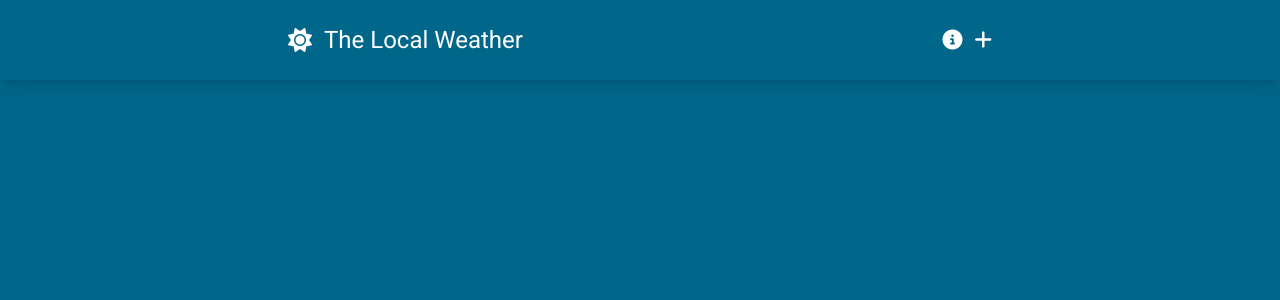
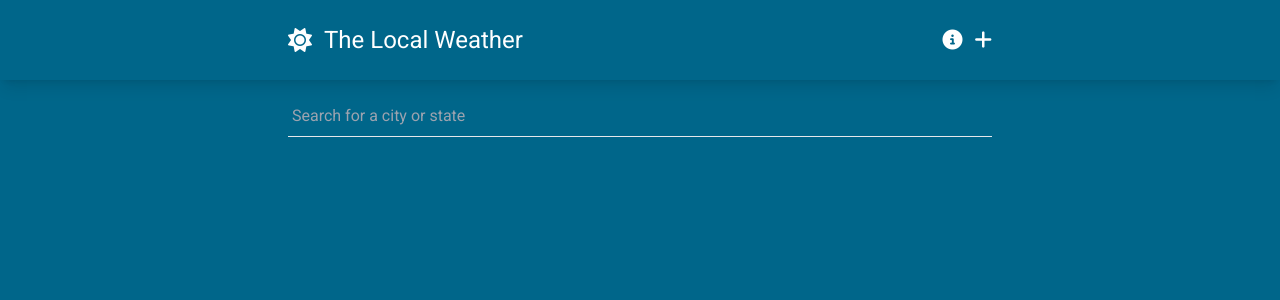
Before and after one commit to walaaosamamoh/WeatherApp, a Vue app: page / in a window 1280 px wide. Shown: the top 300 px of the page. Built offline with nearby package versions, Linux system fonts and the light colour scheme.

Commit message:
Add weather API

```diff
--- a/package.json
+++ b/package.json
@@ -9,6 +9,7 @@
     "preview": "vite preview"
   },
   "dependencies": {
+    "axios": "^1.9.0",
     "vue": "^3.5.13",
     "vue-router": "^4.5.1"
   },
--- a/src/views/Home.vue
+++ b/src/views/Home.vue
@@ -1,3 +1,62 @@
 <template>
+    <main class="container text-white">
+        <div class="pt-4 mb-8 relative">
+            <input type="text" v-model="searchQuery"
+            @input="getSearchResults"
+            placeholder="Search for a city or state"
+            class="py-2 px-1 w-full bg-transparent border-b focus:outline-none
+            focus:shadow-[0px_1px_0_0_#004E71] focus:border-weather-scondary" />
 
+            <ul v-if="openweathermapRsults.length" class="absolute bg-weather-scondary text-white w-full shadow-md
+            py-2 px-1 top-[66px]">
+                <p v-if="searchError">
+                    Sorry, something went wrong, please try again.
+                </p>
+                <p class="py-2" v-else-if="!searchError && openweathermapRsults && openweathermapRsults.length===0">
+                    No results match your query, try a different term.
+                </p>
+                <template v-else>
+                    <li v-for="(searchResult, index) in openweathermapRsults"
+                :key="index"
+                class="py-2 cursor-pointer">
+                    {{ searchResult.name }},
+                    {{ searchResult.state || ''}},
+                    {{ searchResult.country }}
+                 </li>
+                </template>
+            </ul>
+        </div>
+    </main>
 </template>
+
+<script setup>
+import {ref} from 'vue';
+import axios from 'axios';
+
+const searchQuery = ref("");
+const queryTimeout= ref(null);
+const openweathermapRsults = ref([]);
+const searchError = ref(null)
+const apiKey= "d41b1ee92fbedbd5df397e7407400630";
+
+const getSearchResults = ()=>{
+    clearTimeout(queryTimeout.value);
+    queryTimeout.value=setTimeout(async () => {
+        if (searchQuery.value !== "") {
+            try{
+                const result = await axios.get(
+                `http://api.openweathermap.org/geo/1.0/direct?q=
+                ${searchQuery.value}&limit=5&appid=${apiKey}`
+                );
+                openweathermapRsults.value= result.data;
+                console.log(openweathermapRsults.value);
+            }catch{
+                searchError.value = true
+            }
+
+            return;
+        }
+        openweathermapRsults.value = null
+    }, 300);
+}
+</script>
```
Also changed, not shown: 1 other file (tests, documents, lock files or other folders).
